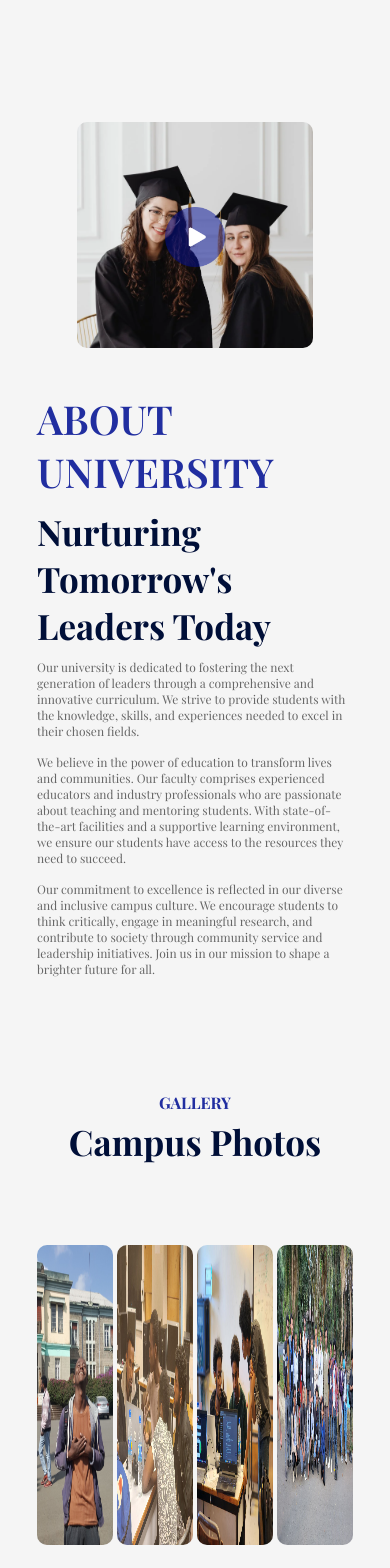
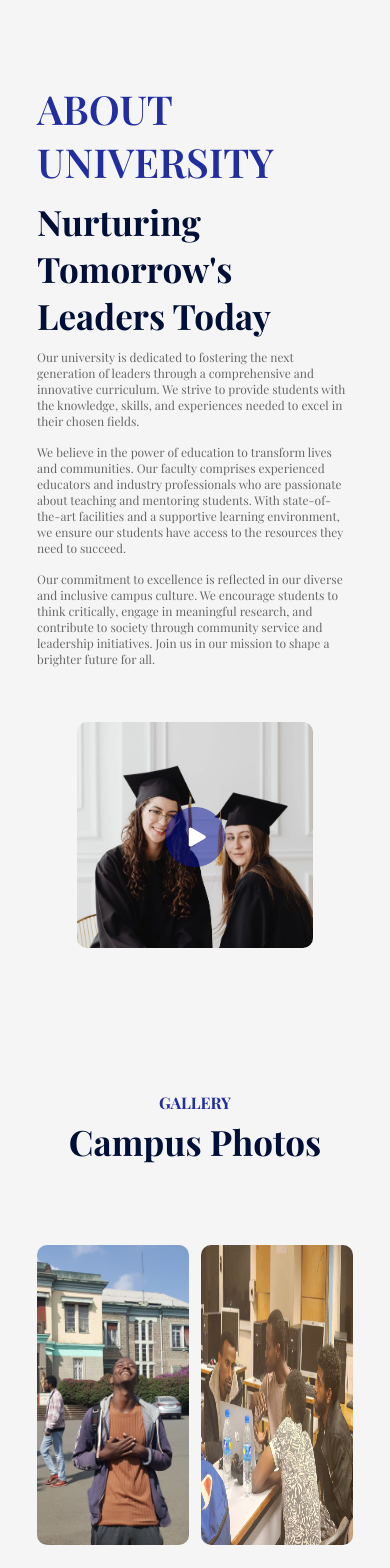
Before and after one commit to Tolegithub7/React, a React (Vite) app in the folder Ebusers/: page / in a window 390 px wide. Shown: the part 2240-3808 px from the top of the page. Built offline with nearby package versions, Linux system fonts and the light colour scheme; a web font is replaced by a local one.

Commit message:
making campus responsive

```diff
--- a/Ebusers/src/Components/About/About.css
+++ b/Ebusers/src/Components/About/About.css
@@ -47,6 +47,7 @@
   }
   .about-left {
     flex-basis: 100%;
+    order: 2;
     margin: 40px;
   }
   .about-right {
--- a/Ebusers/src/Components/Campus/Campus.css
+++ b/Ebusers/src/Components/Campus/Campus.css
@@ -14,3 +14,15 @@
   border-radius: 10px;
   height: 300px;
 }
+
+/* --------- Media query ---------  */
+
+@media (max-width: 767px) {
+  .gallery {
+    flex-wrap: wrap;
+  }
+  .gallery img {
+    width: 48%;
+    margin-bottom: 25px;
+  }
+}
```
